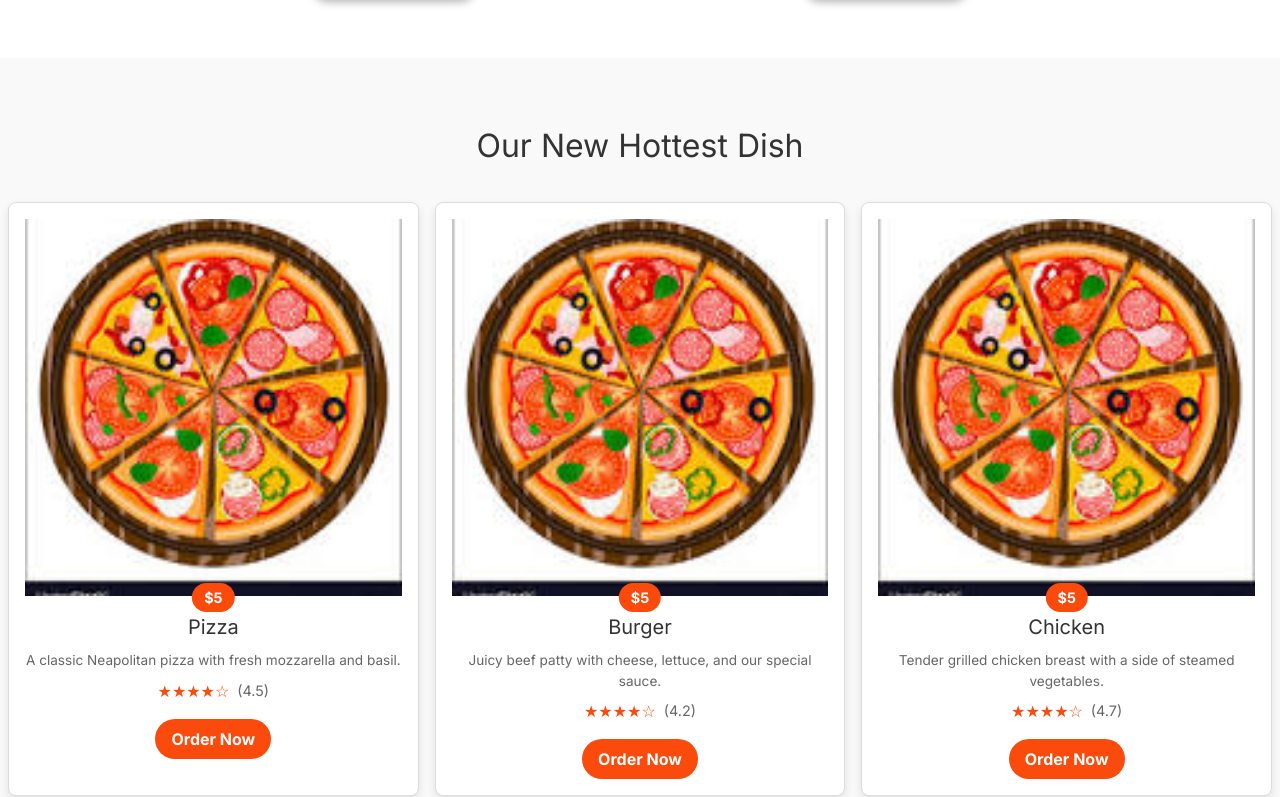
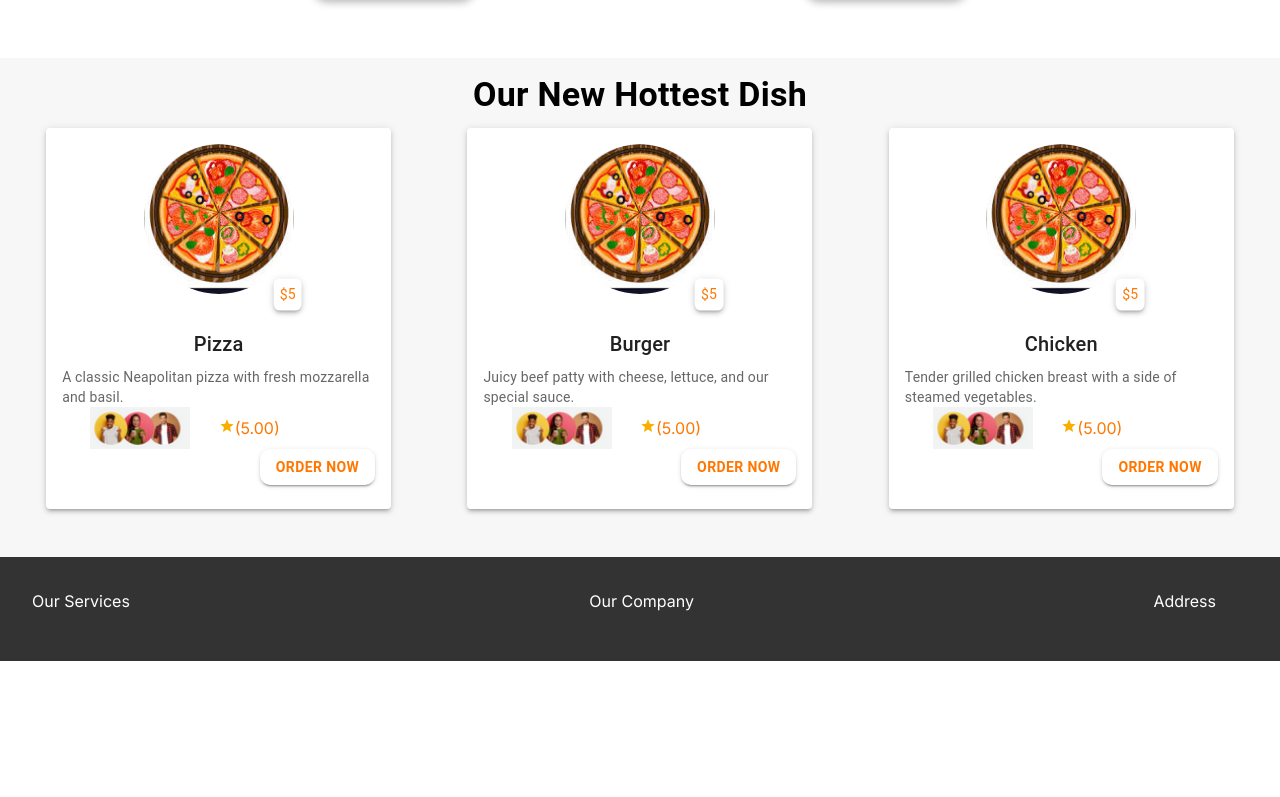
Before and after one commit to CaptainLazarus/nextj_practice, a Next.js app: page / in a window 1280 px wide. Shown: the part 1176-1973 px from the top of the page. After the commit the page ends 1837 px from the top, so only its background shows below. Built offline with nearby package versions, Linux system fonts and the light colour scheme.

Commit message:
HottestDish v1.0

```diff
--- a/app/components/ArrowButtonGroup.js
+++ b/app/components/ArrowButtonGroup.js
@@ -8,7 +8,7 @@
 const CustomIconButton = ({ isSelected, IconComponent }) => (
   <IconButton
     style={{
-      backgroundColor: isSelected ? 'orange' : 'white',
+      backgroundColor: isSelected ? '#ff7700' : 'white',
       color: isSelected ? 'white' : 'black',
       '&:hover': {
         backgroundColor: isSelected ? 'red' : '#eeeeee',
--- a/app/components/Header.js
+++ b/app/components/Header.js
@@ -93,10 +93,11 @@
       <Box style={{ display: 'flex', alignItems: 'center', justifyContent: 'space-evenly', flex: 3, width: '100%'}}>
       <Badge badgeContent={4} color="secondary">
         <Button style={{
-          backgroundColor: 'orange'
+          backgroundColor: '#ff7700'
         }}>
           <ShoppingCartOutlinedIcon style={{
-          color: 'white'
+          color: 'white',
+          fontSize: '1.7em'
         }}/>
         </Button>
         </Badge>
@@ -114,12 +115,6 @@
         </Link>
         <Link href="/register" passHref>
           <Button variant="contained"
-            // sx={{
-            //   color: 'white',
-            //   backgroundColor: 'blue',
-            //   textTransform: 'none',
-            //   marginLeft: '20px',
-            // }}
             style={{
               backgroundColor: 'blue'
             }}
--- a/app/components/Hero.js
+++ b/app/components/Hero.js
@@ -25,7 +25,7 @@
           maxWidth: '600px', // Set a max width for the text container
         }}
       >
-        <Typography variant="h3" component="h1" gutterBottom sx={{ fontWeight: 'bold', color: 'orange' }}>
+        <Typography variant="h3" component="h1" gutterBottom sx={{ fontWeight: 'bold', color: '#ff7700' }}>
           Order Your Best
         </Typography>
         <Typography variant="h3" component="h1" gutterBottom sx={{ fontWeight: 'bold', color: 'black' }}>
--- a/app/components/HottestDish.js
+++ b/app/components/HottestDish.js
@@ -1,41 +1,101 @@
+import React from 'react';
+import { Box, Grid, Card, CardContent, Typography, Button, Rating } from '@mui/material';
 import Image from 'next/image';
-import styles from '../styles/HottestDish.module.css'; // Ensure this CSS module exists
 
 const HottestDish = () => {
   const dishes = [
-    { name: 'Pizza', description: 'A classic Neapolitan pizza with fresh mozzarella and basil.', rating: 4.5, price: '$5' },
-    { name: 'Burger', description: 'Juicy beef patty with cheese, lettuce, and our special sauce.', rating: 4.2, price: '$5' },
-    { name: 'Chicken', description: 'Tender grilled chicken breast with a side of steamed vegetables.', rating: 4.7, price: '$5' }
+    { name: 'Pizza', description: 'A classic Neapolitan pizza with fresh mozzarella and basil.', rating: 4.5, price: '$5', img: '/pizza.jpg' },
+    { name: 'Burger', description: 'Juicy beef patty with cheese, lettuce, and our special sauce.', rating: 4.2, price: '$5', img: '/pizza.jpg' },
+    { name: 'Chicken', description: 'Tender grilled chicken breast with a side of steamed vegetables.', rating: 4.7, price: '$5', img: '/pizza.jpg' }
   ];
 
   return (
-    <section className={styles.hottestDish}>
-      <h2>Our New Hottest Dish</h2>
-      <div className={styles.dishes}>
+    <Box sx={{ flexGrow: 1, padding: 2, backgroundColor: '#f7f7f7' }}>
+      <Typography variant="h4" component="h2" gutterBottom sx={{ textAlign: 'center', fontWeight: 'bold' }}>
+        Our New Hottest Dish
+      </Typography>
+      <Grid container spacing={2} justifyContent="center">
         {dishes.map((dish, index) => (
-          <div key={index} className={styles.dish}>
-            <div className={styles.imageWrapper}>
-              <Image
-                src="/pizza.jpg" // Path to the placeholder image
-                alt={dish.name}
-                width={150}
-                height={150}
-                layout="responsive"
-              />
-              <div className={styles.priceTag}>{dish.price}</div>
-            </div>
-            <h3>{dish.name}</h3>
-            <p className={styles.description}>{dish.description}</p>
-            <div className={styles.rating}>
-              {'★'.repeat(Math.floor(dish.rating))}
-              {'☆'.repeat(5 - Math.floor(dish.rating))}
-              <span>({dish.rating})</span>
-            </div>
-            <button className={styles.orderButton}>Order Now</button>
-          </div>
+          <Grid item xs={12} sm={6} md={4} key={index}>
+            <Card sx={{ maxWidth: 345, mx: 'auto', mb: 4, boxShadow: 3 }}>
+              <Box sx={{ position: 'relative', display: 'flex', justifyContent: 'center', pt: 2 }}>
+                <Box
+                  sx={{
+                    borderRadius: '50%',
+                    overflow: 'hidden',
+                    width: 150, // Adjust the size as needed
+                    height: 150, // Adjust the size as needed
+                    display: 'flex',
+                    justifyContent: 'center',
+                    alignItems: 'center',
+                  }}
+                >
+                  <Image
+                    src={dish.img}
+                    alt={dish.name}
+                    width={150}
+                    height={150}
+                    objectFit="cover"
+                    layout="intrinsic"
+                  />
+                </Box>
+                <Box
+                  sx={{
+                    position: 'absolute',
+                    bottom: 0,
+                    left: '70%',
+                    transform: 'translate(-50%, 50%)',
+                    bgcolor: 'white',
+                    color: '#ff7700',
+                    borderRadius: '20%',
+                    // width: '48px',
+                    // height: '48px',
+                    padding: '0.4em',
+                    display: 'flex',
+                    justifyContent: 'center',
+                    alignItems: 'center',
+                    boxShadow: 3,
+                  }}
+                >
+                  <Typography variant="body2" component="span">
+                    {dish.price}
+                  </Typography>
+                </Box>
+              </Box>
+              <CardContent style={{ marginTop: '5%' }}>
+                <Box style={{ display: 'flex', alignItems: 'center', mt: 2, justifyContent: 'space-between', flexDirection: 'column' }}>
+                  <Typography gutterBottom variant="h6" component="div">
+                    {dish.name}
+                  </Typography>
+                  <Typography variant="body2" color="text.secondary">
+                    {dish.description}
+                  </Typography>
+                  <Box style={{display: 'flex', alignItems: 'center', justifyContent: 'space-between', width: '100%'}}>
+                    <Box style={{flex: 1, display: 'flex', justifyContent: 'center'}}>
+                    <Image
+                      src='/social_images.png'
+                      alt="Profiles"
+                      width={100}
+                      height={10}
+                      objectFit="none"
+                      layout="intrinsic"
+                    />
+                    </Box>
+                    <Box style={{flex: 1}}>
+                    <Rating name="read-only" defaultValue={1} max={1} style={{fontSize:"1em"}} readOnly />
+                    <span style={{color: '#ff7700', fontSize: '1em'}}>(5.00)</span>
+                    </Box>
+                  </Box>
+                  <Button variant="contained" style={{ borderRadius: "10px", backgroundColor: 'white', color: '#ff7700', alignSelf: 'end', fontWeight: 'bold' }}>
+                    Order Now
+                  </Button>
+                </Box>
+              </CardContent>
+            </Card>
+          </Grid>
         ))}
-      </div>
-    </section>
+      </Grid>
+    </Box>
   );
 };
 
--- a/app/components/Menu.js
+++ b/app/components/Menu.js
@@ -49,7 +49,7 @@
             // border: '1px solid black',
             padding: '1%',
             borderRadius: '10%',
-            backgroundColor: item.name === 'Burger' ? 'orange' : 'white',
+            backgroundColor: item.name === 'Burger' ? '#ff7700' : 'white',
             color: item.name === 'Burger' ? 'white' : 'black',
             boxShadow: '0 4px 8px 0 rgba(0, 0, 0, 0.3)', // Shadow effect
           }}>
```
Also changed, not shown: public/social_images.png (added).
